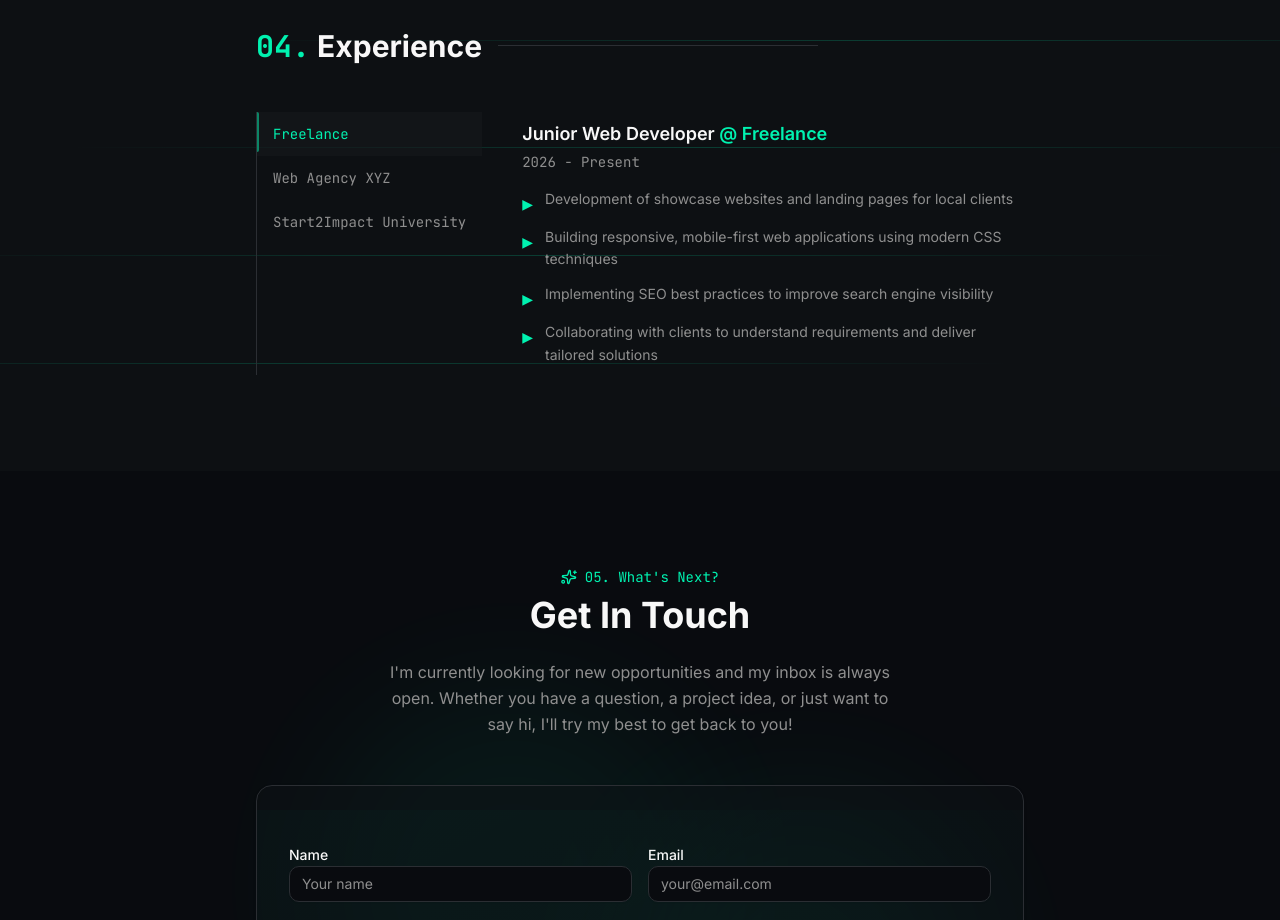
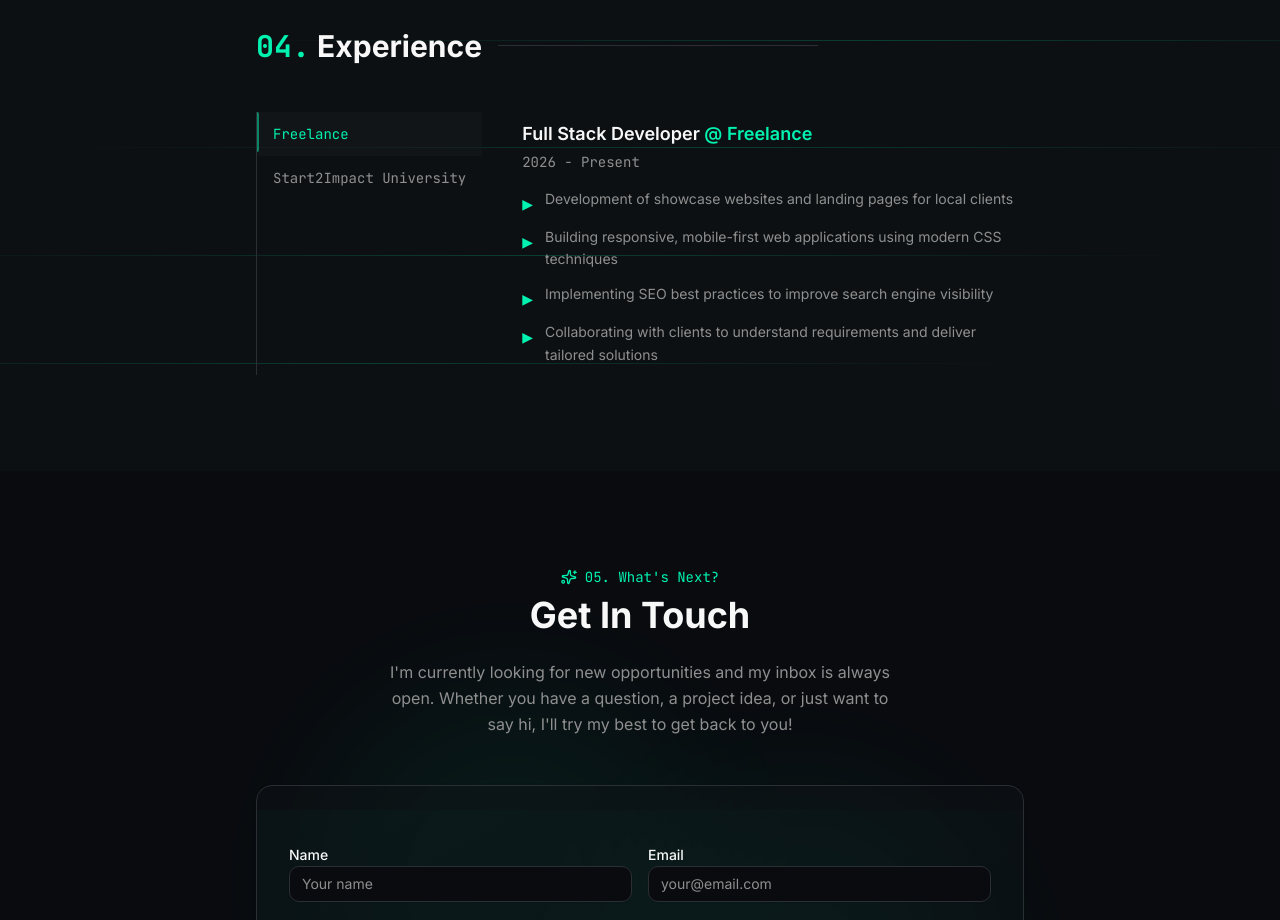
Before and after one commit to gcangemi1997-coder/GC-portfolio, a Next.js app: page / in a window 1280 px wide. Shown: the part 4420-5340 px from the top of the page. Built offline with nearby package versions, Linux system fonts and the light colour scheme.

Commit message:
feat: refactor experience component to remove internship entry and enhance title display logic
Co-authored-by: giorgio-cangemi <241001730+gcangemi1997-coder@users.noreply.github.com>

```diff
--- a/components/portfolio/experience.tsx
+++ b/components/portfolio/experience.tsx
@@ -17,18 +17,7 @@ const experiences = [
       "Collaborating with clients to understand requirements and deliver tailored solutions",
     ],
   },
-  {
-    id: "internship",
-    company: "Web Agency XYZ",
-    title: "Front-end Intern",
-    date: "2025",
-    description: [
-      "Supported the development team in maintaining e-commerce portals",
-      "Implemented new UI features using HTML, CSS, and JavaScript",
-      "Participated in code reviews and learned best practices from senior developers",
-      "Gained experience with version control using Git and collaborative workflows",
-    ],
-  },
+
   {
     id: "education",
     company: "Start2Impact University",
@@ -157,7 +146,7 @@ export function Experience() {
                   animate={{ y: 0 }}
                   transition={{ delay: 0.1 }}
                 >
-                  {activeExperience.title}{" "}
+                  {activeExperience.id === "freelance" ? "Full Stack Developer" : activeExperience.title}{" "}
                   <motion.span
                     className="text-primary"
                     whileHover={{ scale: 1.05 }}
```
